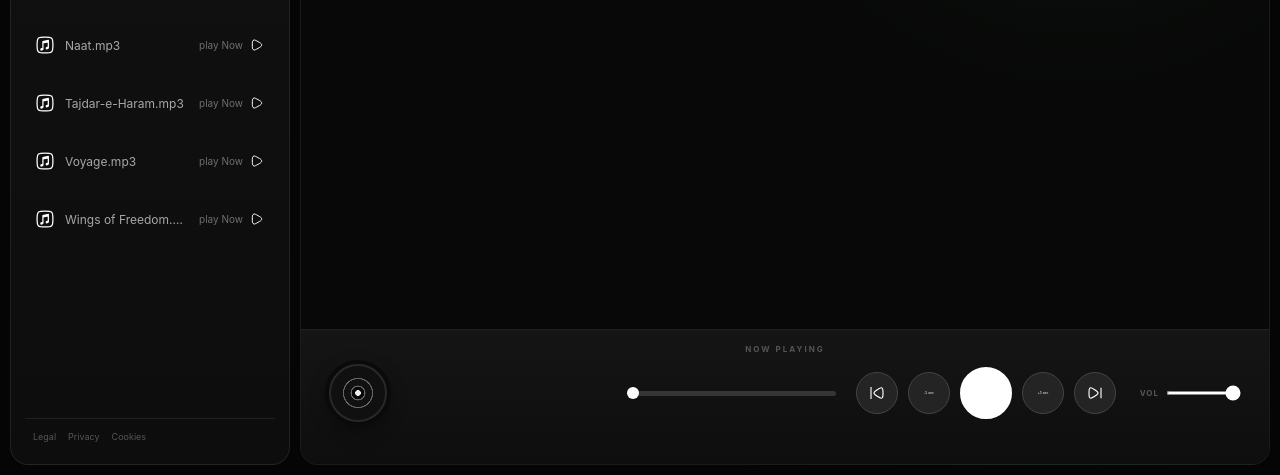
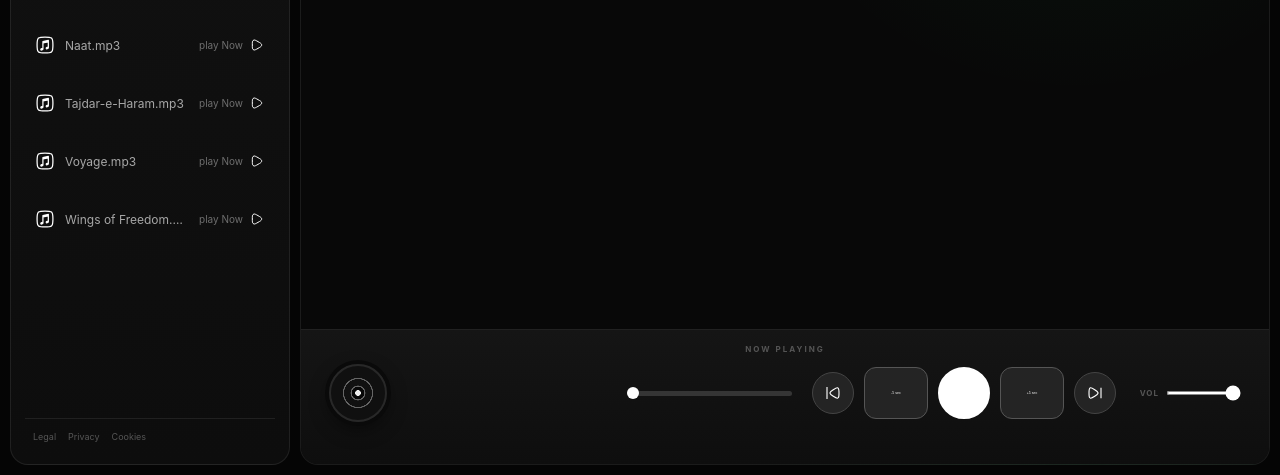
Before and after one commit to Faizan-Saqib/spotify-clone, a website: page index.html in a window 1280 px wide. Shown: the part 325-800 px from the top of the page. Drawn offline with Linux system fonts and the light colour scheme.

Commit message:
Update Style.css

```diff
--- a/Style.css
+++ b/Style.css
@@ -1,6 +1,44 @@
 /* =========================================================
    RESET
 ========================================================= */
+/* 5 SECOND SKIP BUTTONS */
+
+#minus5sec,
+#plus5sec {
+    width: 64px !important;
+    height: 52px !important;
+
+    display: flex !important;
+    align-items: center !important;
+    justify-content: center !important;
+
+    background: #242424 !important;
+    color: #ffffff !important;
+
+    border: 1px solid #555 !important;
+    border-radius: 12px !important;
+
+    font-size: 20px !important;
+    font-weight: 700 !important;
+    line-height: 1 !important;
+
+    cursor: pointer;
+    user-select: none;
+
+    transition: all 0.2s ease;
+}
+
+#minus5sec:hover,
+#plus5sec:hover {
+    background: #333 !important;
+    border-color: #888 !important;
+    transform: scale(1.05);
+}
+
+#minus5sec:active,
+#plus5sec:active {
+    transform: scale(0.95);
+}
 
 * {
     margin: 0;
```
